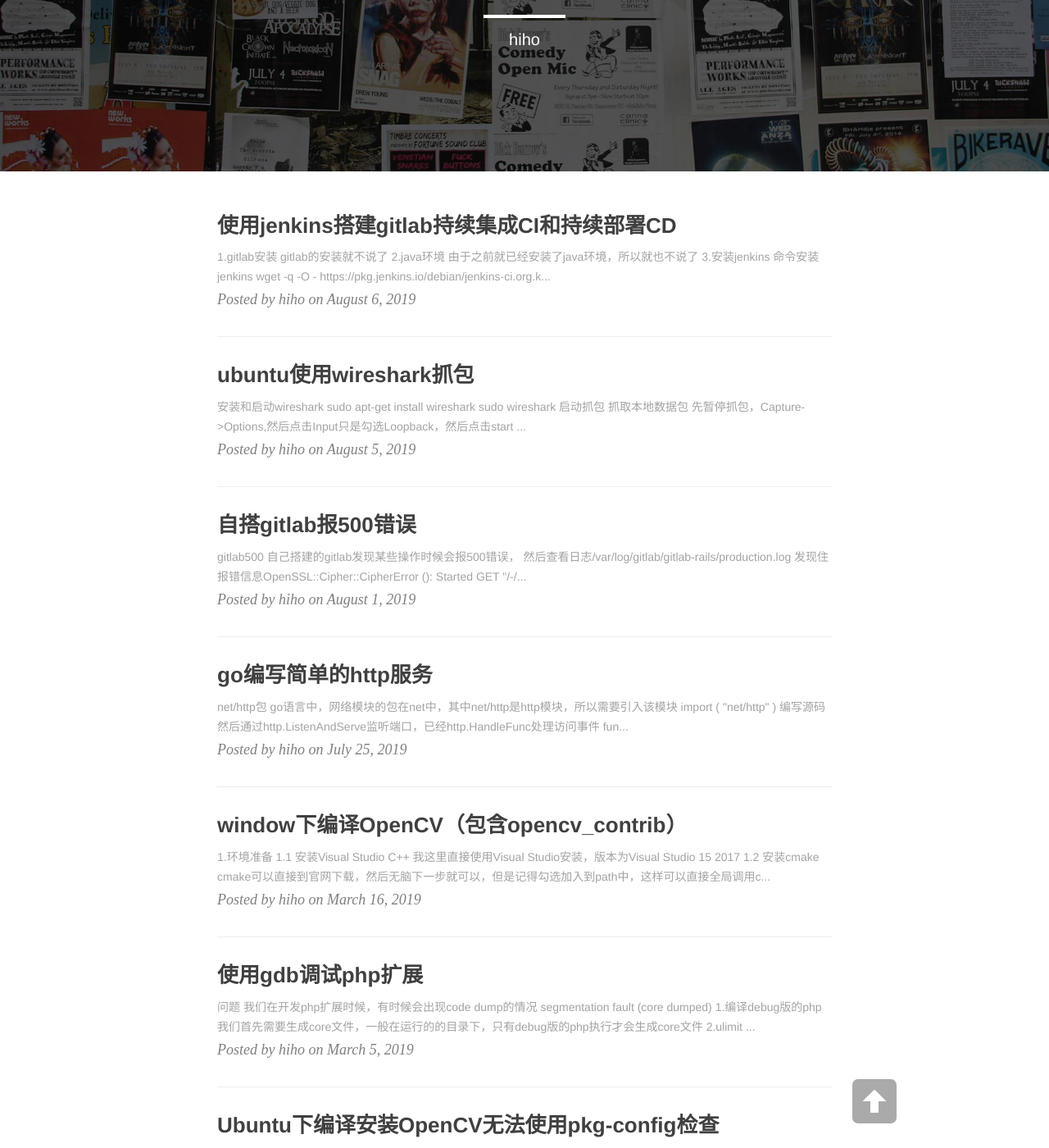
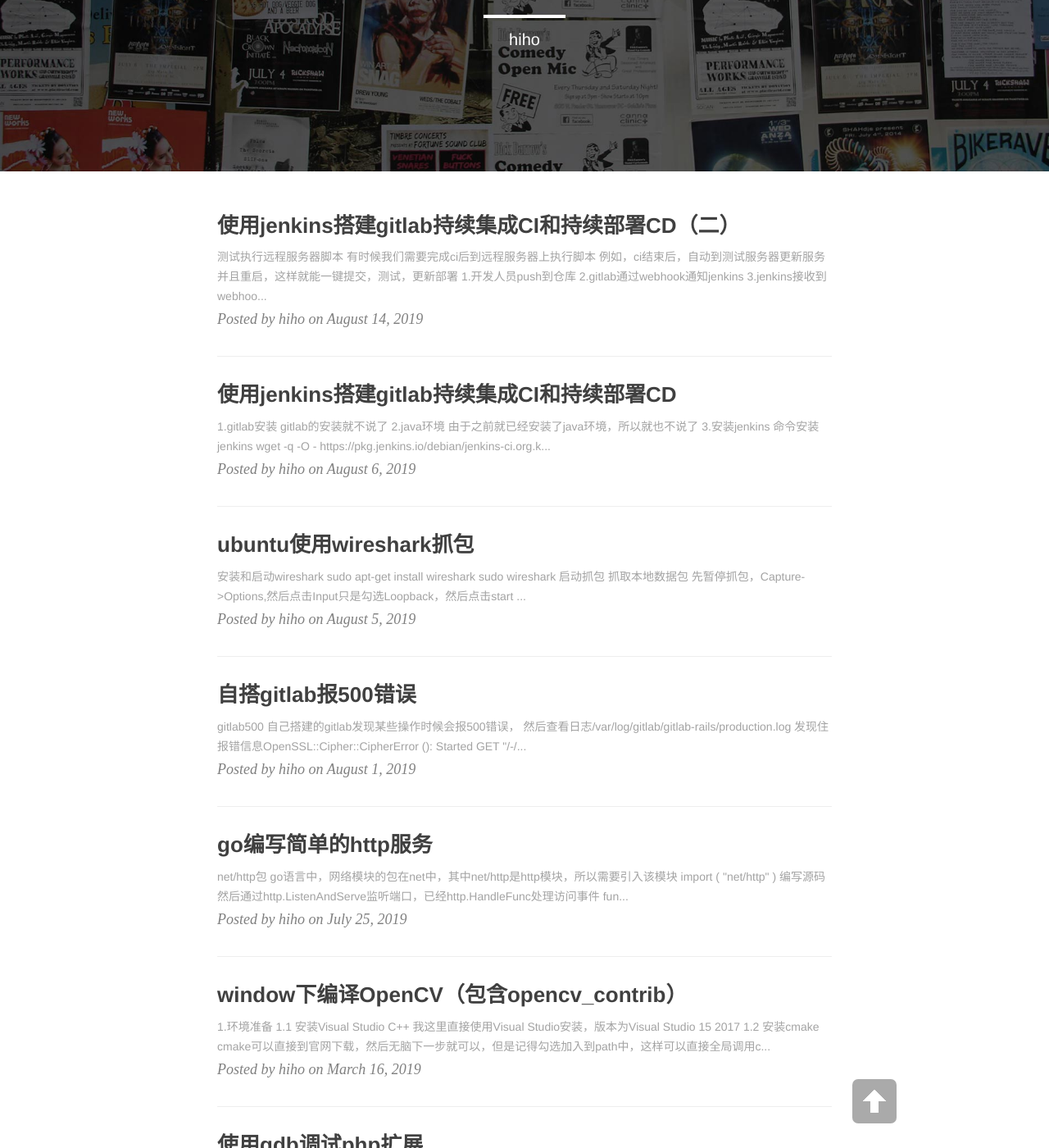
Before and after one commit to hihozhou/hihoZhou.github.io, a Jekyll site: the page built from index.html, in a window 1280 px wide and 1400 px high, scrolled down 219 px. Shown: the whole window at 82% size. Built offline with Jekyll 4.4.1, drawn with Linux system fonts in a browser that asks for light colours; nearby versions of some CDN libraries; Markdown is read by kramdown in place of the engine named in the settings; the list of posts is cut into pages by our own code; some of the changed text lies outside the part shown.

Commit message:
gitlab and jenkins 2

```diff
--- a/_posts/2019-08-06-gitlab-jenkins.md
+++ b/_posts/2019-08-06-gitlab-jenkins.md
@@ -68,34 +68,28 @@ sudo ln -s /usr/java/jdk1.8/bin/java java
 
 ### 首次访问jenkins
 
-1.网页打开`ip:端口`，我这里是`192.168.199.254:8088`
-
+- 1.网页打开`ip:端口`，我这里是`192.168.199.254:8088`
 ![2.png](/source/images/gitlab-jenkins/2.png)
-
 这里它提示密码存放在`/var/lib/jenkins/secrets/initialAdminPassword`，打开该文件复制密码输入，然后点击`Continue`，
 
-2.选择`Install suggested plugins`安装建议的插件
-
+- 2.选择`Install suggested plugins`安装建议的插件
 ![3.png](/source/images/gitlab-jenkins/3.png)
-
 插件安装中...
 ![4.png](/source/images/gitlab-jenkins/4.png)
 
-3.安装完成后，创建管理员用户
+- 3.安装完成后，创建管理员用户
 ![5.png](/source/images/gitlab-jenkins/5.png)
-
 点击`Save and Continue`
-
 ![6.png](/source/images/gitlab-jenkins/6.png)
 ![7.png](/source/images/gitlab-jenkins/7.png)
 
 
-4.登录账户
+- 4.登录账户
 ![8.png](/source/images/gitlab-jenkins/8.png)
 ![9.png](/source/images/gitlab-jenkins/9.png)
 
 
-5.安装插件
+## 安装Jenkins插件
 
 点击左侧导航栏`Manage Jenkins` -> `Manage Plugins` -> `Available`
 
@@ -104,7 +98,7 @@ sudo ln -s /usr/java/jdk1.8/bin/java java
 ![10.png](/source/images/gitlab-jenkins/10.png)
 
 
-6.创建测试
+## Jenkins创建测试
 点击左边菜单栏 `New Item`
 ![11.png](/source/images/gitlab-jenkins/11.png)
 
--- /dev/null
+++ b/_posts/2019-08-14-gitlab-jenkins2.md
@@ -0,0 +1,66 @@
+---
+layout: post
+title: 使用jenkins搭建gitlab持续集成CI和持续部署CD（二）
+date: 2019-08-14
+categories: blog
+tags: [ubuntu,gitlab,jenkins]
+description: 使用jenkins搭建gitlab持续集成CI和持续部署CD（二）
+
+---
+
+
+## 测试执行远程服务器脚本
+
+有时候我们需要完成ci后到远程服务器上执行脚本
+例如，ci结束后，自动到测试服务器更新服务并且重启，这样就能一键提交，测试，更新部署
+
+- 1.开发人员push到仓库
+- 2.gitlab通过webhook通知jenkins
+- 3.jenkins接收到webhook请求后执行测试
+- 4.执行本地自定义脚本（一些单元测试，启动测试等）
+- 5.执行远程自定义脚本（远程测试服务器拉去代码，重启服务）
+
+
+### 1.安装ssh插件
+
+搜索ssh，并勾选安装
+![1.png](/source/images/gitlab-jenkins2/1.png)
+![2.png](/source/images/gitlab-jenkins2/2.png)
+
+
+### 2.添加ssh认证
+
+在jenkins首页 点击 `Credentials` 进入如下页面
+![3.png](/source/images/gitlab-jenkins2/3.png)
+
+
+
+### 3.配置远程链接
+
+`Manage Jenkins`--> `configure system`--->`SSH remote hosts`即行配置
+![4.png](/source/images/gitlab-jenkins2/4.png)
+
+
+### 4.添加远程脚本
+
+点击项目 --> `Configure` --> `Build` --> `Add build step` --> `Execute shell script on remote host using ssh`
+
+![5.png](/source/images/gitlab-jenkins2/5.png)
+
+选择链接选项，并且输入执行的命令即可
+![6.png](/source/images/gitlab-jenkins2/6.png)
+
+
+### 5.运行结果
+
+测试结果
+![7.png](/source/images/gitlab-jenkins2/7.png)
+
+
+—End—
+
+## 迭代
+
+* 2019年08月014日 10：29 初稿
+
+## 参考
```
Also changed, not shown: other parts of _posts/2019-08-06-gitlab-jenkins.md (+2 -2 lines), source/images/gitlab-jenkins2/1.png (added), source/images/gitlab-jenkins2/2.png (added), source/images/gitlab-jenkins2/3.png (added), source/images/gitlab-jenkins2/4.png (added), source/images/gitlab-jenkins2/5.png (added), source/images/gitlab-jenkins2/6.png (added), source/images/gitlab-jenkins2/7.png (added).
